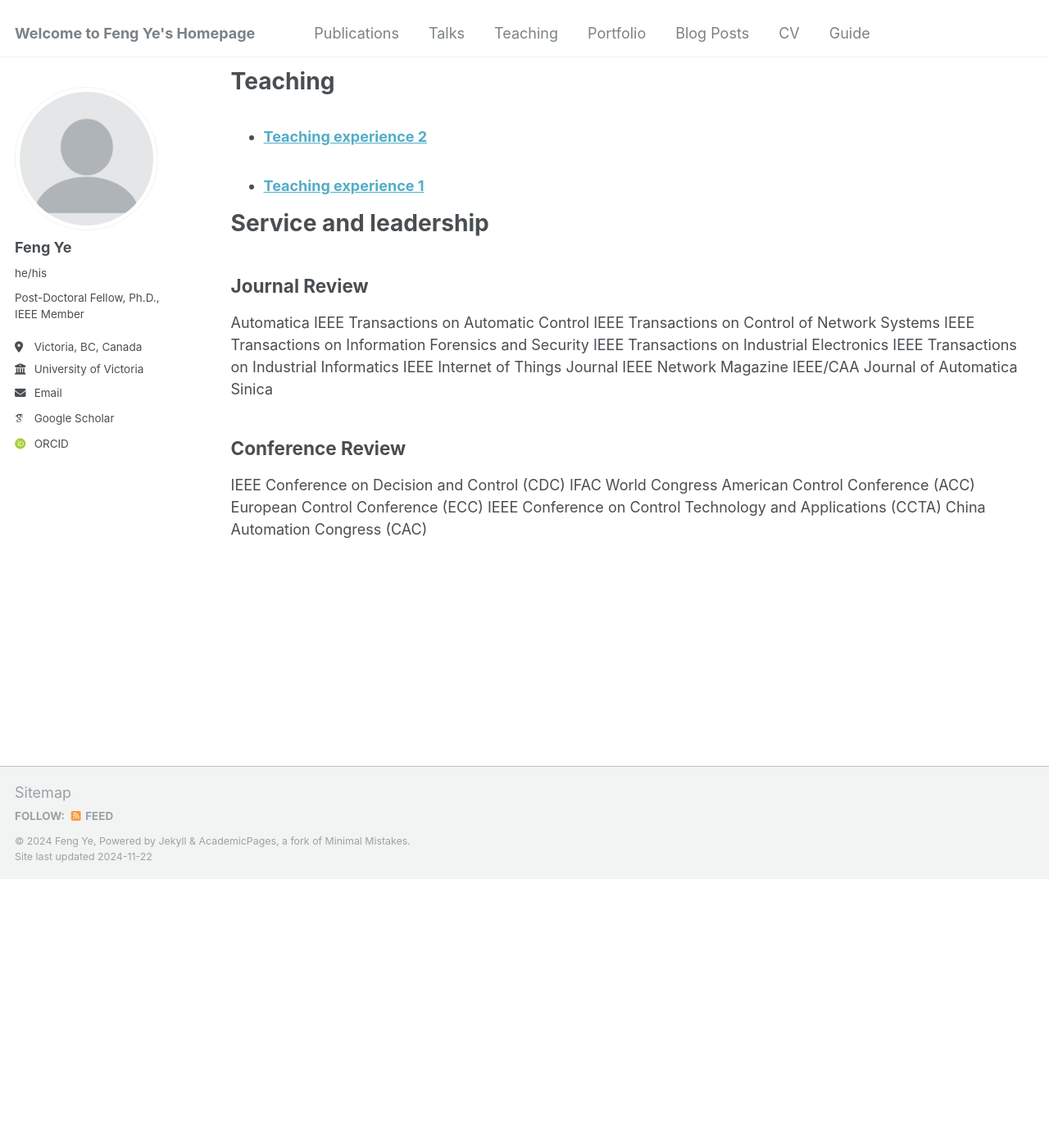
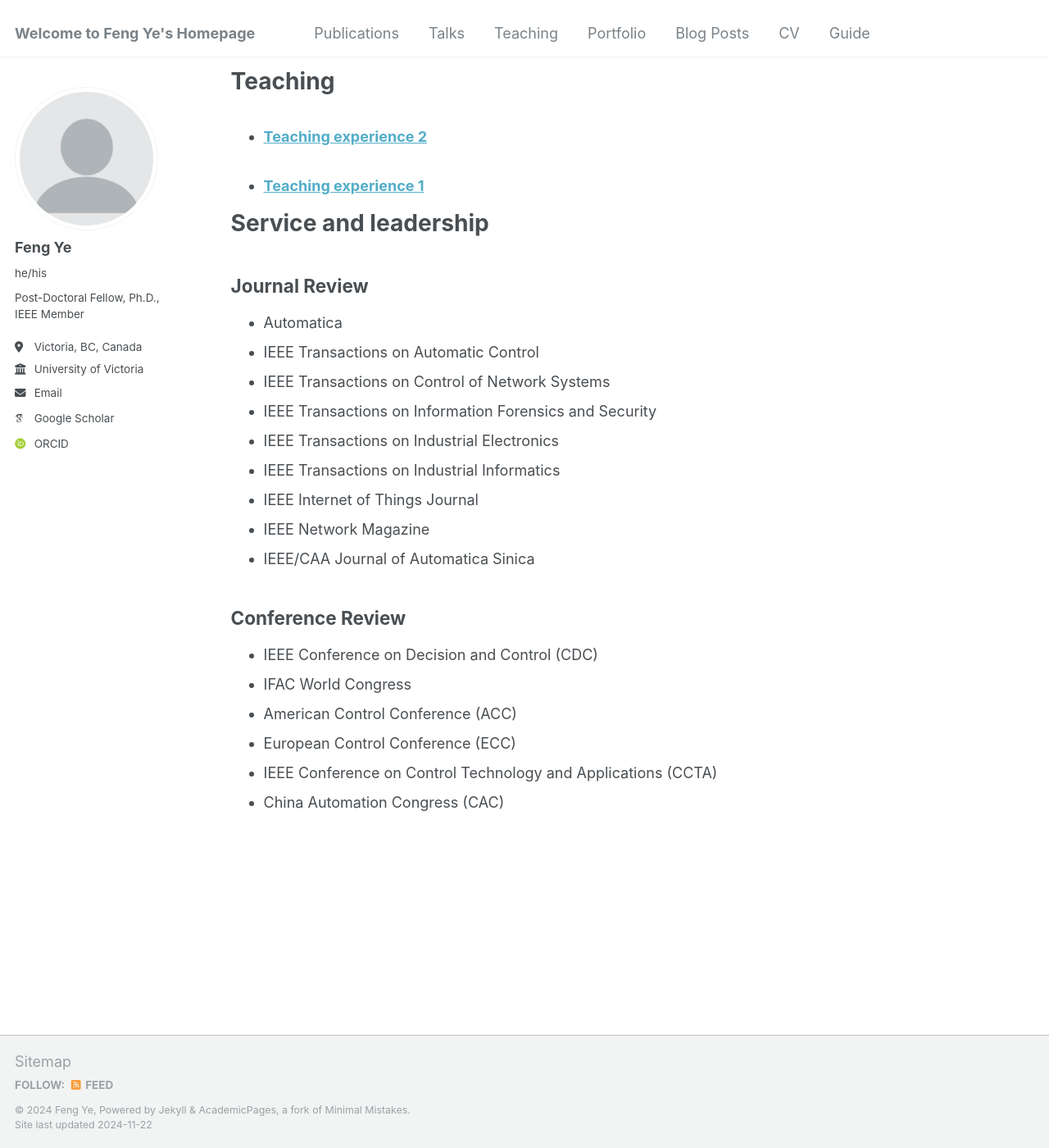
Before and after one commit to fye97/fye97, a Jekyll site: the page built from _pages/cv.md, in a window 1280 px wide and 1400 px high, scrolled down 1601 px. Shown: the whole window at 82% size. Built offline with Jekyll 4.4.1, drawn with Linux system fonts in a browser that asks for light colours; some web fonts are replaced; before the commit the page ends 2673 px from its top, so only the background shows below that.

Commit message:
Update cv.md

```diff
--- a/_pages/cv.md
+++ b/_pages/cv.md
@@ -53,21 +53,21 @@ Service and leadership
 
 Journal Review
 ------
-Automatica
-IEEE Transactions on Automatic Control
-IEEE Transactions on Control of Network Systems
-IEEE Transactions on Information Forensics and Security
-IEEE Transactions on Industrial Electronics
-IEEE Transactions on Industrial Informatics
-IEEE Internet of Things Journal
-IEEE Network Magazine
-IEEE/CAA Journal of Automatica Sinica
+* Automatica
+* IEEE Transactions on Automatic Control
+* IEEE Transactions on Control of Network Systems
+* IEEE Transactions on Information Forensics and Security
+* IEEE Transactions on Industrial Electronics
+* IEEE Transactions on Industrial Informatics
+* IEEE Internet of Things Journal
+* IEEE Network Magazine
+* IEEE/CAA Journal of Automatica Sinica
 
 Conference Review
 ------
-IEEE Conference on Decision and Control (CDC)
-IFAC World Congress
-American Control Conference (ACC)
-European Control Conference (ECC)
-IEEE Conference on Control Technology and Applications (CCTA)
-China Automation Congress (CAC)
+* IEEE Conference on Decision and Control (CDC)
+* IFAC World Congress
+* American Control Conference (ACC)
+* European Control Conference (ECC)
+* IEEE Conference on Control Technology and Applications (CCTA)
+* China Automation Congress (CAC)
```
Also changed, not shown: other parts of _pages/cv.md (+2 -2 lines).
